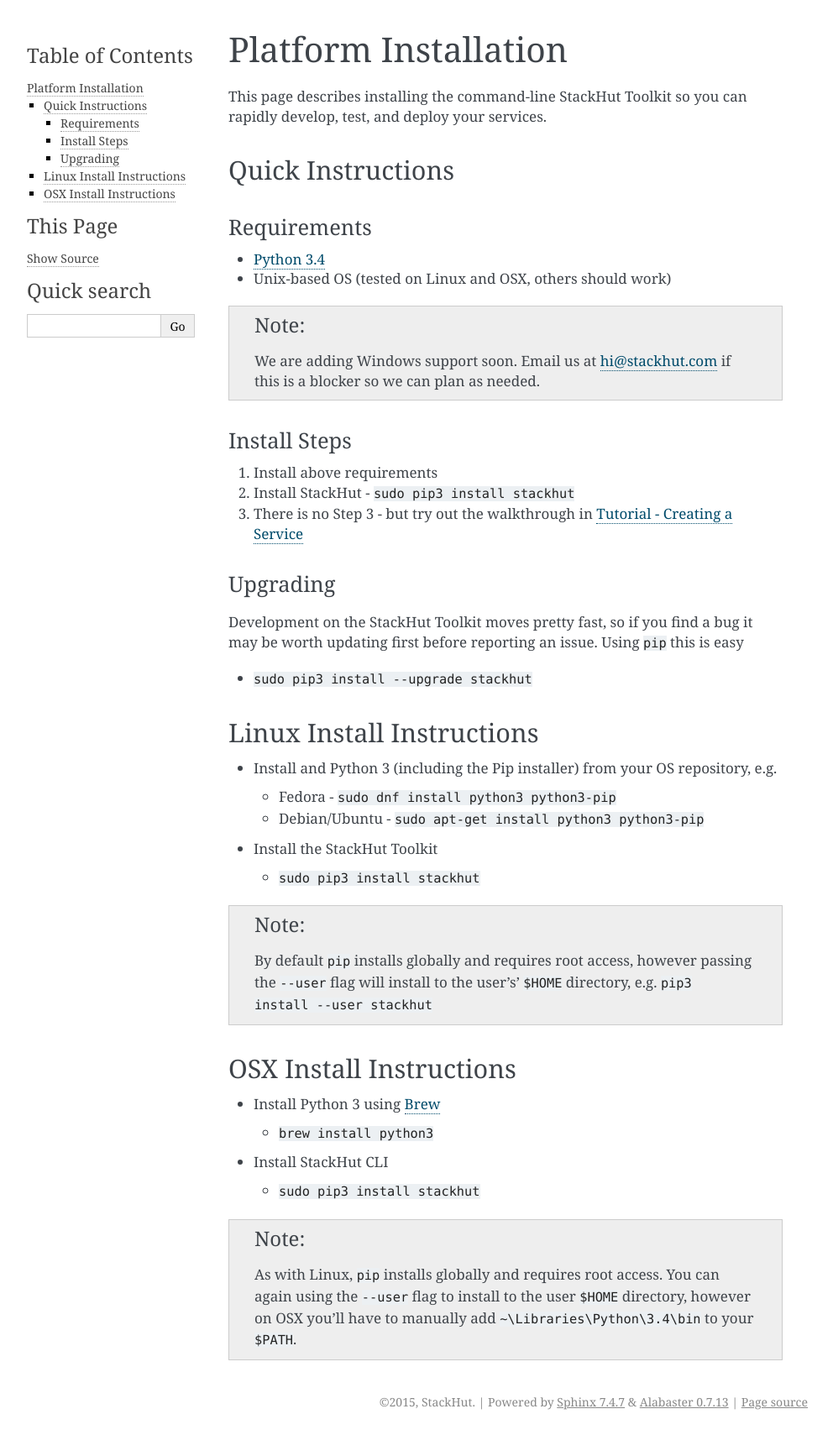
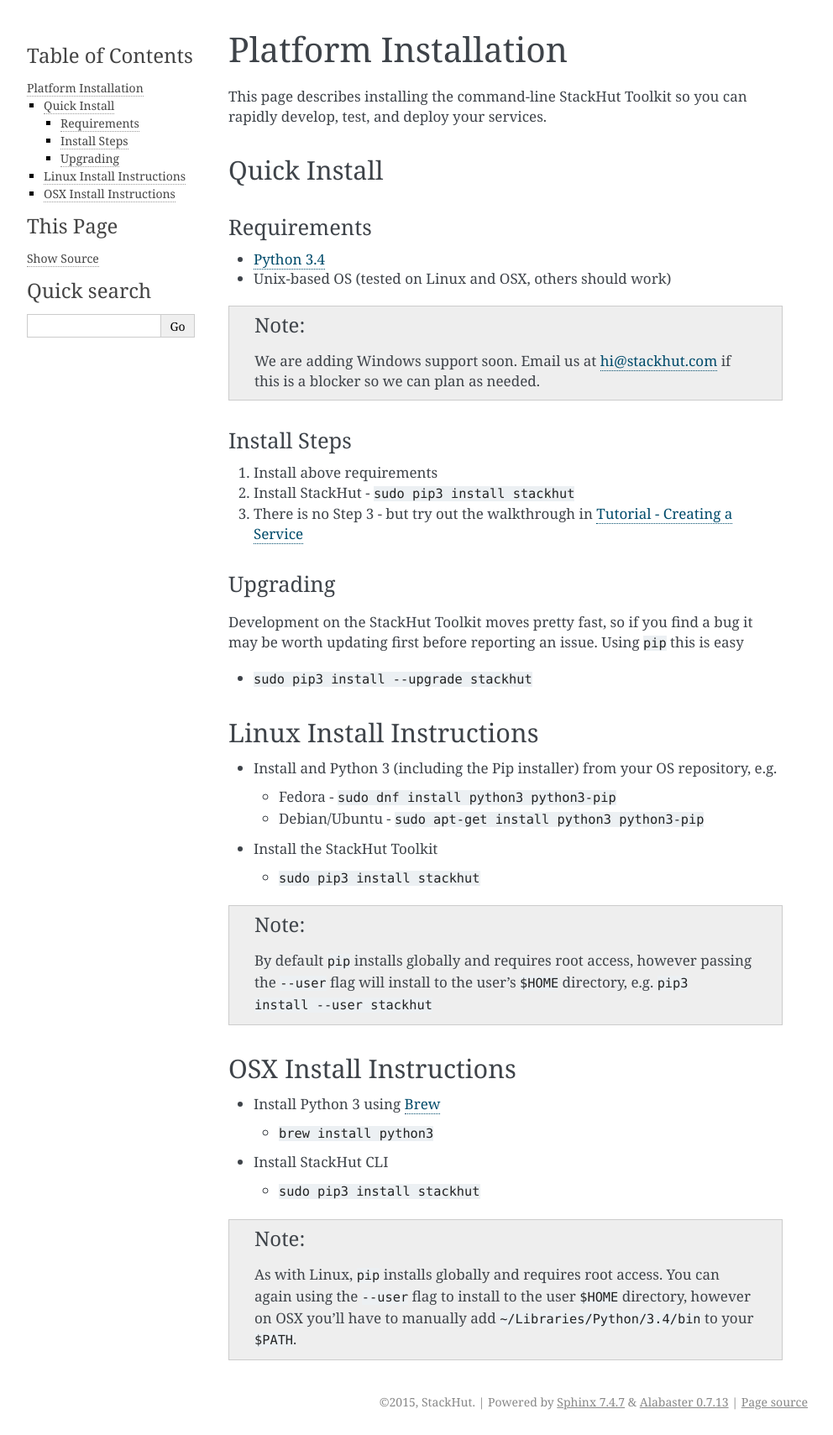
Before and after one commit to nstack/stackhut, a Sphinx documentation site: the page built from docs/getting_started/installation.rst, in a window 1280 px wide. Shown: the whole page at 84% size, without its empty margins (148-1140 px from the left). Built offline with Sphinx 7.4.7, drawn with Linux system fonts in a browser that asks for light colours; pages that are not in the unit, such as notebooks, are missing from menus.

```diff
--- a/docs/getting_started/index.rst
+++ b/docs/getting_started/index.rst
@@ -10,6 +10,6 @@ To create your own service, sign-up for an account and install the StackHut CLI,
 
 .. toctree::
 
+   installation
    tutorial_use
-   installation
    tutorial_create
--- a/docs/getting_started/installation.rst
+++ b/docs/getting_started/installation.rst
@@ -5,8 +5,8 @@ Platform Installation
 
 This page describes installing the command-line StackHut Toolkit so you can rapidly develop, test, and deploy your services.
 
-Quick Instructions
-------------------
+Quick Install
+-------------
 
 Requirements
 ^^^^^^^^^^^^
@@ -15,7 +15,6 @@ Requirements
 * Unix-based OS (tested on Linux and OSX, others should work)
 
 .. note:: We are adding Windows support soon. Email us at hi@stackhut.com if this is a blocker so we can plan as needed.
-
 
 Install Steps
 ^^^^^^^^^^^^^
@@ -44,7 +43,7 @@ Linux Install Instructions
 
   * ``sudo pip3 install stackhut``
 
-.. note:: By default ``pip`` installs globally and requires root access, however passing the ``--user`` flag will install to the user's' ``$HOME`` directory, e.g. ``pip3 install --user stackhut``
+.. note:: By default ``pip`` installs globally and requires root access, however passing the ``--user`` flag will install to the user's ``$HOME`` directory, e.g. ``pip3 install --user stackhut``
 
 
 OSX Install Instructions
@@ -58,4 +57,4 @@ OSX Install Instructions
 
   * ``sudo pip3 install stackhut``
 
-.. note:: As with Linux, ``pip`` installs globally and requires root access. You can again using the ``--user`` flag to install to the user ``$HOME`` directory, however on OSX you'll have to manually add ``~\Libraries\Python\3.4\bin`` to your ``$PATH``.
+.. note:: As with Linux, ``pip`` installs globally and requires root access. You can again using the ``--user`` flag to install to the user ``$HOME`` directory, however on OSX you'll have to manually add ``~/Libraries/Python/3.4/bin`` to your ``$PATH``.
--- a/docs/using_service/index.rst
+++ b/docs/using_service/index.rst
@@ -1,6 +1,6 @@
-*************
-Using Service
-*************
+***************
+Using a Service
+***************
 
 In this section we describe how to make use of services within your own code, be it client-side JS, mobile apps, internal systems or server code itself. This can be done using either a client-side library for your chosen language, or by using the underlying JSON+HTTP protocol directly - either way we endeavour to make communicating with your services as easy as possible.
 
```
Also changed, not shown: docs/getting_started/tutorial_use.rst (+11 -83 lines), docs/using_service/json_rpc.rst (+65 -50 lines).
